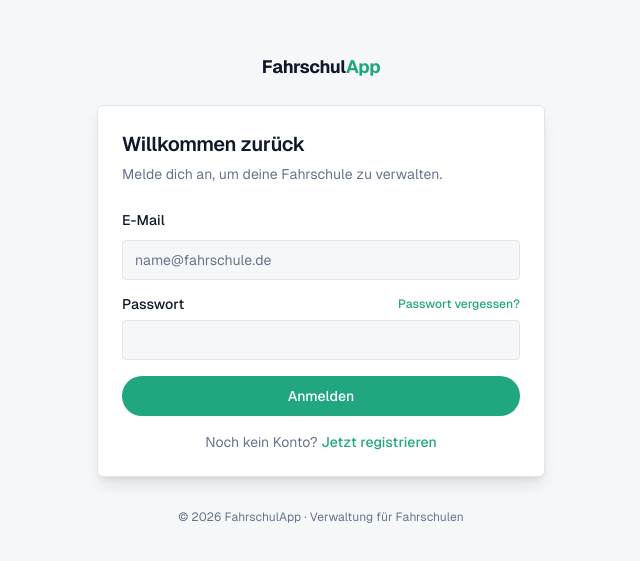
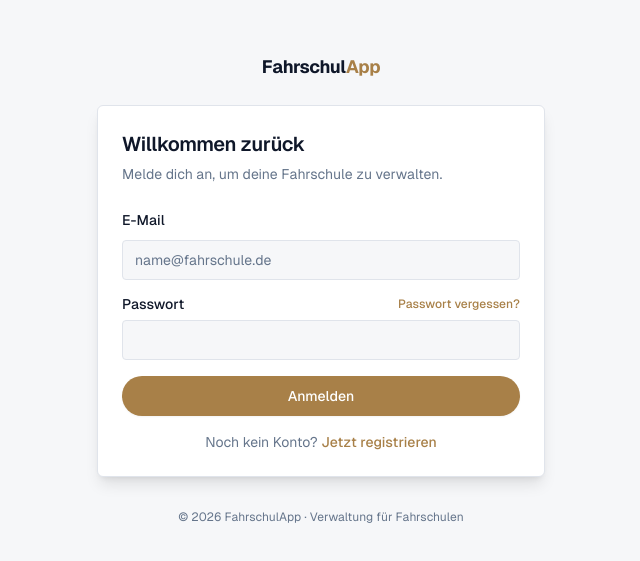
Before and after one commit to meysingtv/naava-media, a Next.js app: page /auth/login in a window 1280 px wide. Shown: the part 111-672 px from the top of the page, without its empty margins (319-959 px from the left). Built offline with nearby package versions, Linux system fonts and the light colour scheme.

Commit message:
Akzentfarbe beige; Logo und Sidebar etwas nach rechts gerückt
- Markenakzent (--primary/--ring) auf einen warmen Beige-/Sandton.
- Topbar links (Logo/Name) und Sidebar-Navigation mit etwas mehr
  Links-Abstand (nach rechts eingerückt).

https://claude.ai/code/session_01SLhREvuLjiee512FKLama7

```diff
--- a/app/globals.css
+++ b/app/globals.css
@@ -16,7 +16,7 @@
     --popover-foreground: 222 47% 11%;
 
     /* Primär: Markenakzent */
-    --primary: 162 68% 39%;
+    --primary: 35 40% 47%;
     --primary-foreground: 0 0% 100%;
 
     --secondary: 216 24% 95%;
@@ -38,7 +38,7 @@
 
     --border: 216 20% 90%;
     --input: 216 20% 90%;
-    --ring: 162 68% 39%;
+    --ring: 35 40% 47%;
 
     --radius: 0.375rem;
   }
--- a/components/shared/desktop-topbar.tsx
+++ b/components/shared/desktop-topbar.tsx
@@ -39,7 +39,7 @@ export function DesktopTopbar({
   const istChef = rolle === "chef";
 
   return (
-    <header className="sticky top-0 z-30 hidden h-16 items-center gap-4 border-b bg-card px-4 md:flex print:hidden">
+    <header className="sticky top-0 z-30 hidden h-16 items-center gap-4 border-b bg-card pl-6 pr-4 md:flex print:hidden">
       {/* Links: Logo + Fahrschulname + Dropdown */}
       <DropdownMenu>
         <DropdownMenuTrigger className="flex shrink-0 items-center gap-2.5 rounded-lg py-1 pr-1 outline-none ring-offset-background transition-colors focus-visible:ring-2 focus-visible:ring-ring">
--- a/components/shared/sidebar.tsx
+++ b/components/shared/sidebar.tsx
@@ -54,7 +54,7 @@ export function Sidebar({ rolle }: { rolle: FahrlehrerRolle }) {
     });
 
   return (
-    <aside className="sticky top-16 hidden h-[calc(100vh-4rem)] w-60 shrink-0 flex-col overflow-y-auto px-3 pb-4 pt-7 md:flex print:hidden">
+    <aside className="sticky top-16 hidden h-[calc(100vh-4rem)] w-60 shrink-0 flex-col overflow-y-auto pb-4 pl-6 pr-3 pt-7 md:flex print:hidden">
       <nav className="space-y-1">
         {top.map((item) => (
           <NavLink key={item.href} item={item} pathname={pathname} />
```
